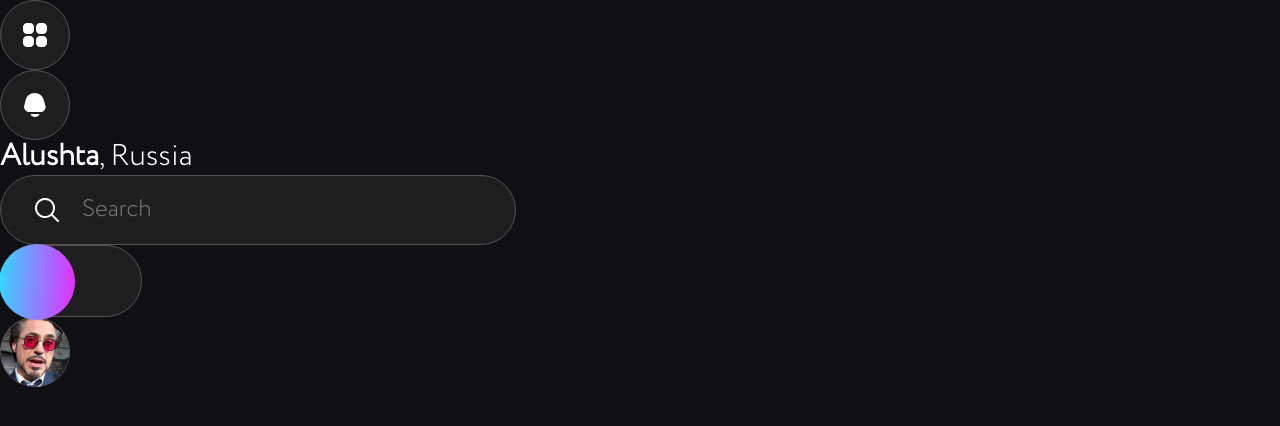
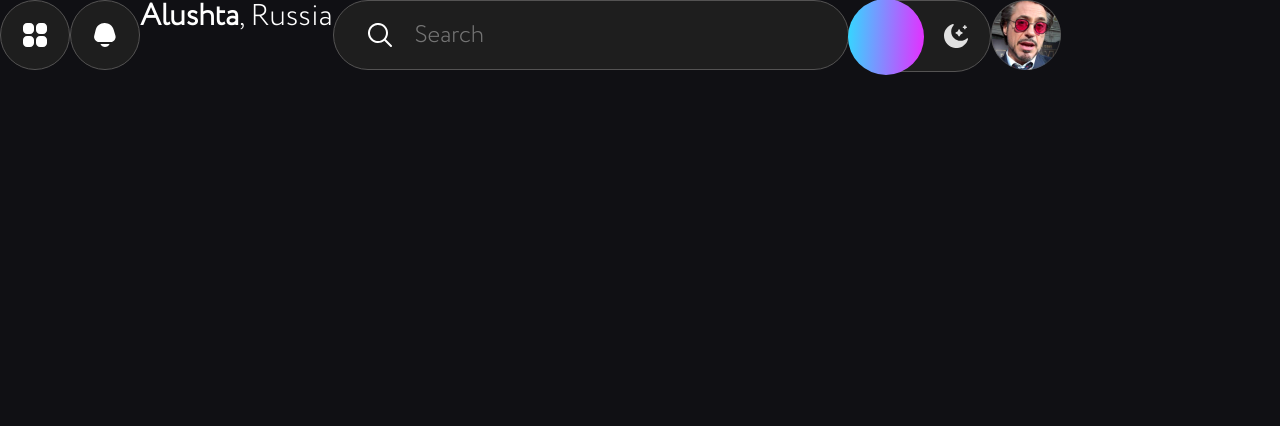
Before and after one commit to 1nfl1ght/w_app, a React (Create React App) app: page / in a window 1280 px wide. Shown: the top 426 px of the page. Built offline with nearby package versions, Linux system fonts and the light colour scheme.

Commit message:
switch toogle icons

```diff
--- a/src/assets/icons/global/GlobalSvgSelector.tsx
+++ b/src/assets/icons/global/GlobalSvgSelector.tsx
@@ -4,15 +4,26 @@ type Props = {
     id: string;
 }
 
-function GlobalSvgSelector({ id }: Props) {
-//   switch (id) {
-
-//     default:
-//         return null;
-//   }
-  return (
-    <div>GlobalSvgSelector</div>
-  )
+export const GlobalSvgSelector = ({ id }: Props) => {
+  switch (id) {
+    case 'sun':
+      return  <svg width="30" height="30" viewBox="0 0 30 30" fill="none" xmlns="http://www.w3.org/2000/svg">
+              <path d="M6.59336 15C6.59336 10.3749 10.3573 6.61094 14.9824 6.61094C19.6075 6.61094 23.3715 10.3749 23.3715 15C23.3715 19.6251 19.6075 23.3891 14.9824 23.3891C10.3573 23.3891 6.59336 19.6251 6.59336 15Z" stroke="white" stroke-width="0.8"/>
+              <path d="M24.1055 20.2734C23.1914 21.873 21.8379 23.2089 20.2383 24.1406L25.5293 25.5645L24.1055 20.2734Z" fill="white"/>
+              <path d="M14.9824 0L12.2754 4.82221C13.1367 4.57617 14.0507 4.45312 14.9824 4.45312C15.9141 4.45312 16.8281 4.57617 17.6894 4.82221L14.9824 0Z" fill="white"/>
+              <path d="M4.43555 4.45312L5.85937 9.72656C6.7735 8.12689 8.09186 6.80854 9.69141 5.87695L4.43555 4.45312Z" fill="white"/>
+              <path d="M4.80469 12.2754L0 15L4.80469 17.7246C4.55859 16.8633 4.43549 15.9492 4.43549 15C4.43549 14.0507 4.55854 13.1367 4.80469 12.2754Z" fill="white"/>
+              <path d="M5.85937 20.2734L4.43555 25.5645L9.72656 24.1406C8.12695 23.2089 6.7735 21.873 5.85937 20.2734Z" fill="white"/>
+              <path d="M14.9824 25.5469C14.0333 25.5469 13.1191 25.4239 12.2402 25.1777L14.9824 30.0001L17.7246 25.1777C16.8457 25.4238 15.9316 25.5469 14.9824 25.5469Z" fill="white"/>
+              <path d="M20.2651 5.88584C21.8554 6.81133 23.1805 8.1376 24.1038 9.72936L25.5351 4.45569L20.2651 5.88584Z" fill="white"/>
+              <path d="M29.9653 15.0086L25.1635 12.2904C25.3944 13.1568 25.5293 14.0619 25.5293 15C25.5293 15.9454 25.3926 16.8576 25.1582 17.7301L29.9653 15.0086Z" fill="white"/></svg>;
+    case 'moon':
+      return <svg id="moon-icon" width="24" height="24" viewBox="0 0 24 24" fill="none" xmlns="http://www.w3.org/2000/svg">
+             <path d="M23.6603 14.3591C23.3873 14.1907 23.0349 14.2216 22.7985 14.4377C21.0769 15.9992 18.85 16.8596 16.5291 16.8596C11.3778 16.8596 7.18671 12.6685 7.18671 7.51721C7.18671 5.19617 8.04712 2.96942 9.60864 1.24787C9.82398 1.01056 9.85639 0.658998 9.6872 0.385988C9.51801 0.11371 9.18677 -0.0126329 8.8808 0.0737929C3.65149 1.55457 0 6.38855 0 11.829C0 18.5658 5.48053 24.0461 12.2172 24.0461C17.6576 24.0461 22.4918 20.3947 23.9725 15.1655C24.0602 14.8566 23.9326 14.5281 23.6603 14.3591Z" fill="#1E1E1E"/>
+             <path d="M11.9008 9.5307L13.6033 10.3812L14.4538 12.0839C14.5752 12.3275 14.8244 12.4811 15.0967 12.4811C15.3691 12.4811 15.6174 12.3275 15.7396 12.0839L16.591 10.3812L18.2928 9.5307C18.5363 9.40857 18.6899 9.1601 18.6899 8.88782C18.6899 8.61554 18.5363 8.36707 18.2928 8.24493L16.591 7.39423L15.7396 5.69171C15.4953 5.20465 14.6968 5.20465 14.4538 5.69171L13.6033 7.39423L11.9008 8.24493C11.6572 8.36633 11.5034 8.61554 11.5034 8.88782C11.5034 9.1601 11.6572 9.4093 11.9008 9.5307Z" fill="#1E1E1E"/>
+             <path d="M19.4036 3.92377H20.1223V4.64246C20.1223 5.03961 20.4438 5.36115 20.8409 5.36115C21.2381 5.36115 21.5596 5.03961 21.5596 4.64246V3.92377H22.2783C22.6755 3.92377 22.997 3.60242 22.997 3.20508C22.997 2.80792 22.6755 2.48657 22.2783 2.48657H21.5596V1.76788C21.5596 1.37054 21.2381 1.04919 20.8409 1.04919C20.4438 1.04919 20.1223 1.37054 20.1223 1.76788V2.48657H19.4036C19.0064 2.48657 18.6851 2.80792 18.6851 3.20508C18.6851 3.60242 19.0064 3.92377 19.4036 3.92377V3.92377Z" fill="#1E1E1E"/>
+             </svg>;
+    default:
+        return null;
+  }
 }
-
-export default GlobalSvgSelector
--- a/src/components/header/Header.module.scss
+++ b/src/components/header/Header.module.scss
@@ -3,6 +3,7 @@ $lightgrey: #545353;
 
 .header {
     font-size: 30px;
+    display: flex;
 }
 
 .menu-icon {
--- a/src/components/header/Header.tsx
+++ b/src/components/header/Header.tsx
@@ -1,5 +1,5 @@
 import React from 'react';
-import GlobalSvgSelector from '../../assets/icons/global/GlobalSvgSelector';
+// import { GlobalSvgSelector } from '../../assets/icons/global/GlobalSvgSelector';
 import { Switch } from './Switch';
 
 import s from './Header.module.scss';
--- a/src/components/header/Switch.scss
+++ b/src/components/header/Switch.scss
@@ -7,6 +7,7 @@
     background-color: #1E1E1E;
     border: solid 1px #545353;
     input {
+        position: absolute;
         opacity: 0;
         width: 0;
         height: 0;
@@ -18,7 +19,6 @@
         left: -2px;
         right: 0;
         bottom: 0;
-        background-image: url('../../assets/icons/global/Group.svg');
         background-repeat: no-repeat;
         background-position: left 20px center;
     }
@@ -39,4 +39,15 @@
         height: 40px;
         width: 40px;
     }
+
+    #moon-icon {
+        filter: invert(1);
+    }
+
+    .themes-icons {
+        height: 100%;
+        display: flex;
+        justify-content: space-around;
+        align-items: center;
+    }
 }
--- a/src/components/header/Switch.tsx
+++ b/src/components/header/Switch.tsx
@@ -1,13 +1,18 @@
 import React from 'react'
 import './Switch.scss';
+import { GlobalSvgSelector } from '../../assets/icons/global/GlobalSvgSelector';
 
 type Props = {}
 
 export const Switch = (props: Props) => {
   return (
     <label className='switch'>
-        <input type="checkbox" name="" id="" />
-        <span className="slider"></span>
+      <div className="themes-icons">
+        <GlobalSvgSelector id="sun"></GlobalSvgSelector>
+        <GlobalSvgSelector id="moon"></GlobalSvgSelector>
+      </div>
+      <input type="checkbox" name="" id="" />
+      <span className="slider"></span>
     </label>
   )
 }
```
Also changed, not shown: src/assets/icons/global/moon.svg (added), src/assets/icons/global/sun.svg (renamed from src/assets/icons/global/Group.svg).
